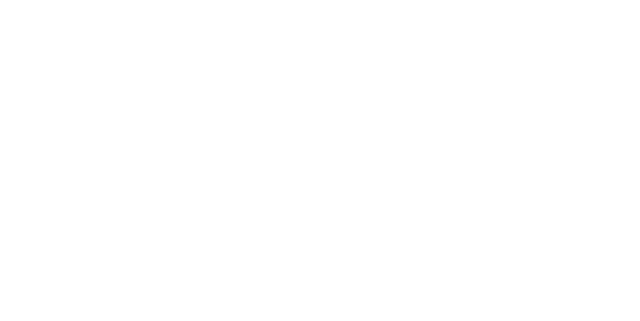
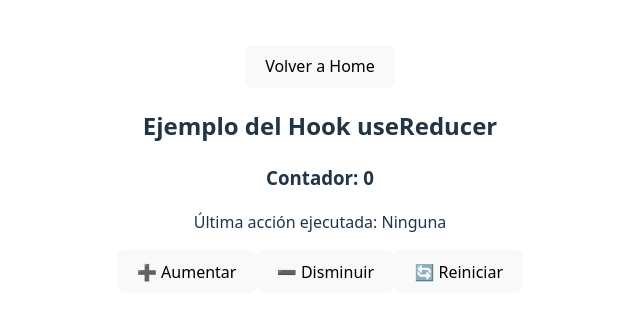
Before and after one commit to Jdmorenoc/Proyecto_SoA, a React (Vite) app in the folder proyecto/: page /useReducer in a window 1280 px wide. Before the commit this address had no page. Shown: the part 231-552 px from the top of the page, without its empty margins (320-960 px from the left). Built offline with nearby package versions, Linux system fonts and the light colour scheme.

Commit message:
Montando feature del Hook UseReducer

```diff
--- a/proyecto/src/App.jsx
+++ b/proyecto/src/App.jsx
@@ -7,6 +7,7 @@
 import UseDeferredValueExample from './playground/UseDeferredValue';
 import UseEffectExample from './playground/UseEffect';
 import UseActionStateExample from './playground/UseActionState';
+import UseReducer from './playground/UseReducer';
 
 function App() {
 
@@ -20,6 +21,7 @@
         <Route path="/useDeferredValue" element={<UseDeferredValueExample/>} />
         <Route path="/useEffect" element={<UseEffectExample/>} />
         <Route path="/useActionState" element={<UseActionStateExample/>} />
+        <Route path="/useReducer" element={<UseReducer/>} />
       </Routes>
     </BrowserRouter>
   )
--- /dev/null
+++ b/proyecto/src/playground/UseReducer.jsx
@@ -0,0 +1,51 @@
+import React, { useReducer } from "react";
+import { useNavigate } from "react-router-dom";
+
+function reducer(state, action) {
+  switch (action.type) {
+    case "increment":
+      return { count: state.count + 1, lastAction: "Incrementar" };
+    case "decrement":
+      return { count: state.count - 1, lastAction: "Disminuir" };
+    case "reset":
+      return { count: 0, lastAction: "Reiniciar" };
+    default:
+      throw new Error("Acción desconocida");
+  }
+}
+
+function UseReducer() {
+
+  const navigate = useNavigate();
+
+  const [state, dispatch] = useReducer(reducer, {
+    count: 0,
+    lastAction: "Ninguna"
+  });
+
+  return (
+    <div>
+
+      <button onClick={() => navigate("/")}>Volver a Home</button>
+
+      <h2>Ejemplo del Hook useReducer</h2>
+
+      <h3>Contador: {state.count}</h3>
+      <p>Última acción ejecutada: {state.lastAction}</p>
+
+      <button onClick={() => dispatch({ type: "increment" })}>
+        ➕ Aumentar
+      </button>
+
+      <button onClick={() => dispatch({ type: "decrement" })}>
+        ➖ Disminuir
+      </button>
+
+      <button onClick={() => dispatch({ type: "reset" })}>
+        🔄 Reiniciar
+      </button>
+    </div>
+  );
+}
+
+export default UseReducer;
```
